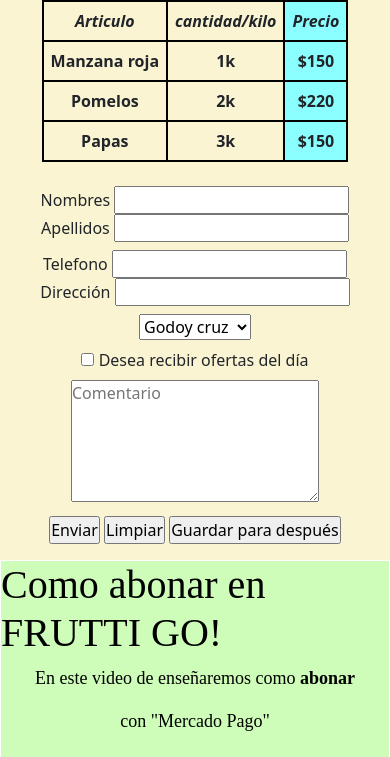
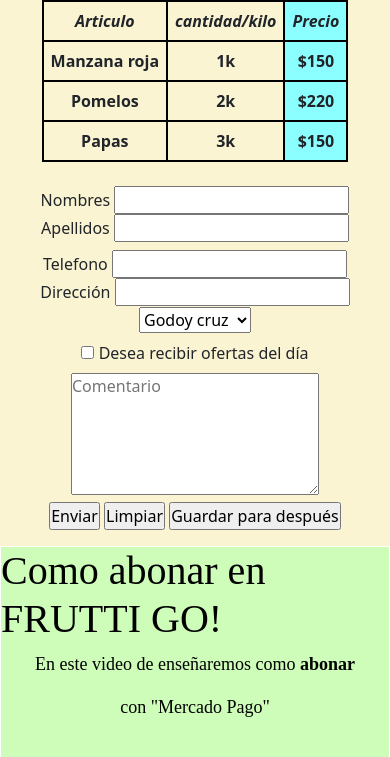
Before and after one commit to PabloLehmann/Mi-proyecto, a plain HTML site: page ListaDeCompras.html in a window 390 px wide. Shown: the part 343-1100 px from the top of the page. Drawn offline with nearby package versions, Linux system fonts and the light colour scheme; grey boxes are pictures that could not be loaded; a web font is replaced by a local one.

Commit message:
Responsive

```diff
--- a/ListaDeCompras.html
+++ b/ListaDeCompras.html
@@ -85,7 +85,7 @@
             </table>
               </div>
     </article>
-    <article>
+    <article class="formulario--margen">
 
 
         <form class="formulario" method="GET">
@@ -120,7 +120,7 @@
 
                 <textarea name="texto" cols="25" rows="5" placeholder="Comentario"></textarea>
             </div>
-            <div class="formulario--margen">
+            <div>
 
                 <input type="submit" value="Enviar" />
                 <input type="reset" value="Limpiar" />
--- a/indexConSass.scss
+++ b/indexConSass.scss
@@ -78,10 +78,9 @@ aside{
 
 footer{
     background-image: linear-gradient(to top, black,rgb(14, 13, 13), rgb(75, 74, 74));
-    margin-bottom: 0px;
     display: flex;
     justify-content:space-evenly;
-    height: 150px;
+
     h4{
         font-family: 'Andamina', serif;
         border: solid 2px white;
@@ -171,6 +170,7 @@ footer{
 }
 .formulario--margen{
     margin: 0.5rem;
+    margin-bottom: 1px;
 }
 #tabla{
     display: flex;
```
Also changed, not shown: indexConSass.css, 1 other file.
